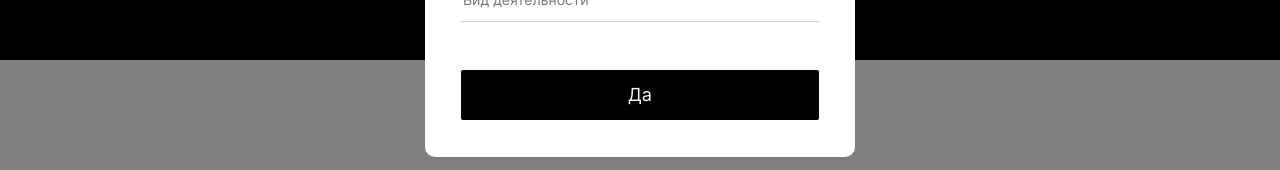
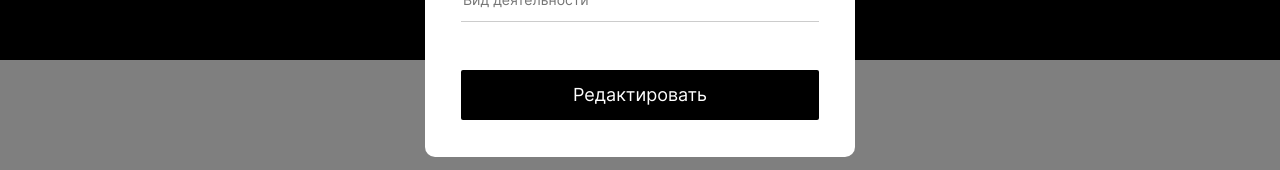
Before and after one commit to MixaKrass/mesto-react, a React (Create React App) app: page / in a window 1280 px wide. Both pictures are taken after a click on the button 380 px from the left and 208 px from the top of the page. Shown: the part 419-589 px from the top of the page. Built offline with nearby package versions, Linux system fonts and the light colour scheme; no server answers.

Commit message:
исправления после ревью

```diff
--- a/src/components/AddPlacePopup.js
+++ b/src/components/AddPlacePopup.js
@@ -27,18 +27,19 @@ return (
   <PopupWithForm
     name="add" title="Новое место"
     isOpen={isOpen} container="popup__container popup__form"
-    onClose={onClose} handleSubmit={handleSubmit}>
+    onClose={onClose} handleSubmit={handleSubmit} buttonText='Сохранить'>
   <input
     name="InputNameCard" type="text"
     id="input__popup-CardName" className="popup__input"
     placeholder="Название места" onChange={handleNameChange}
-    minLength="2" maxLength="40" required />
+    value={name || ''} minLength="2"
+    maxLength="40" required />
   <span
     id="input__popup-CardName-error" className="popup__error" />
   <input
     type="url" className="popup__input"
     name="InputImgCard" id="input__popup-CardImg"
-    placeholder="ссылка на картинку"
+    placeholder="ссылка на картинку" value={link || ''}
     onChange={handlePlaceChange} required />
   <span
     id="input__popup-CardImg-error" className="popup__error" />
--- a/src/components/EditAvatarPopup.js
+++ b/src/components/EditAvatarPopup.js
@@ -18,7 +18,7 @@ const handleSubmit = (e) => {
     <PopupWithForm
       name="refresh" title="Обновить аватар"
       isOpen={isOpen} container="popup__container popup__form"
-      onClose={onClose} handleSubmit = {handleSubmit}>
+      onClose={onClose} handleSubmit = {handleSubmit} buttonText='Сохранить'>
     <input
       type="url" className="popup__input"
       name="avatar" id="input__popup-avatar"
--- a/src/components/EditProfilePopup.js
+++ b/src/components/EditProfilePopup.js
@@ -30,7 +30,8 @@ return(
 <PopupWithForm
   name="edit" title="Редактировать профиль"
   container="popup__container popup__form"
-  handleSubmit = {handleSubmit} isOpen={isOpen} onClose={onClose}>
+  handleSubmit = {handleSubmit} isOpen={isOpen}
+  onClose={onClose} buttonText='Редактировать' >
 
 <input onChange={onChangeName} value={name || ''}
   type="text" className="popup__input"
--- a/src/components/PopupWithForm.js
+++ b/src/components/PopupWithForm.js
@@ -1,17 +1,20 @@
-const PopupWithForm = ({ name, title, isOpen, onClose, children, container, handleSubmit }) => {
+const PopupWithForm = ({ name, title, isOpen, onClose, children, container, handleSubmit, buttonText }) => {
   return (
     <div
       className={isOpen ? `popup popup_type_${name} popup_opened` : `popup popup_type_${name}`}
     >
       <form onSubmit={handleSubmit} name={name} className={container} noValidate>
-        <button type="submit" className="popup__closed" onClick={onClose} >
+        <button type="button" className="popup__closed" onClick={onClose} >
         </button>
         <h2 className="popup__title">{title}</h2>
         {children}
-        <button className="popup__button" type="submit">Да</button>
+        <button className="popup__button" type="submit">{buttonText}</button>
 
       </form>
     </div>
   )
 }
 export default PopupWithForm
+
+// можно лучше видел, но исправлю позже, так как сейчас надо успеть уложиться в дедлайн
+// и сделать ПР12, а то защита диссертации сильно повлияла на учёбу)
```
